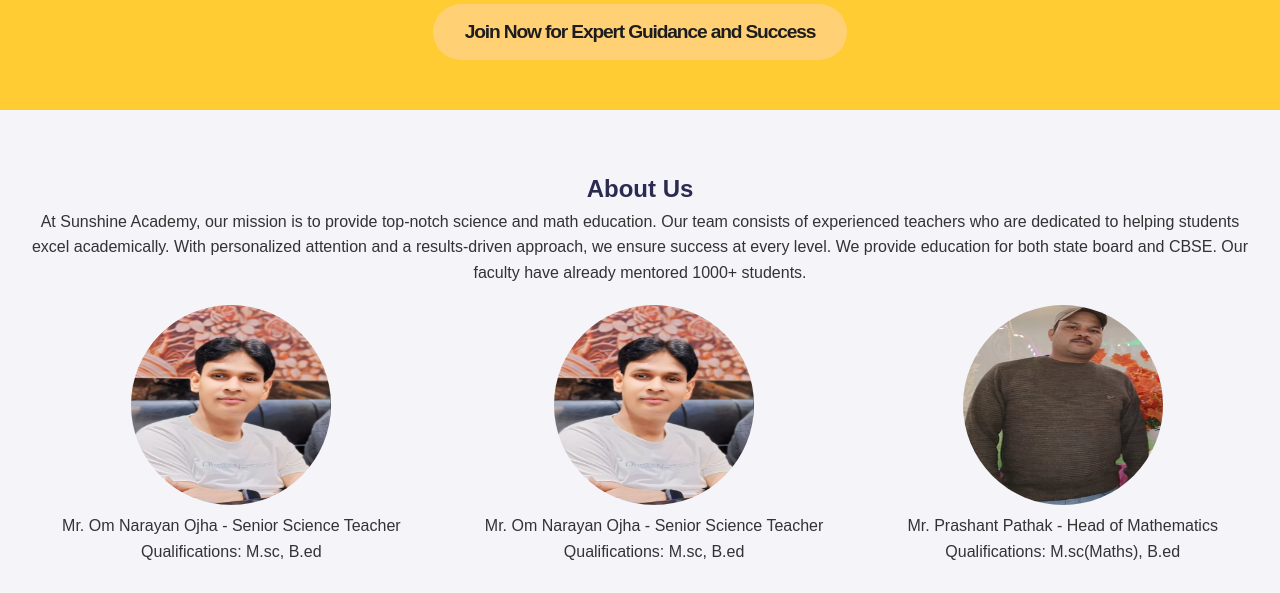
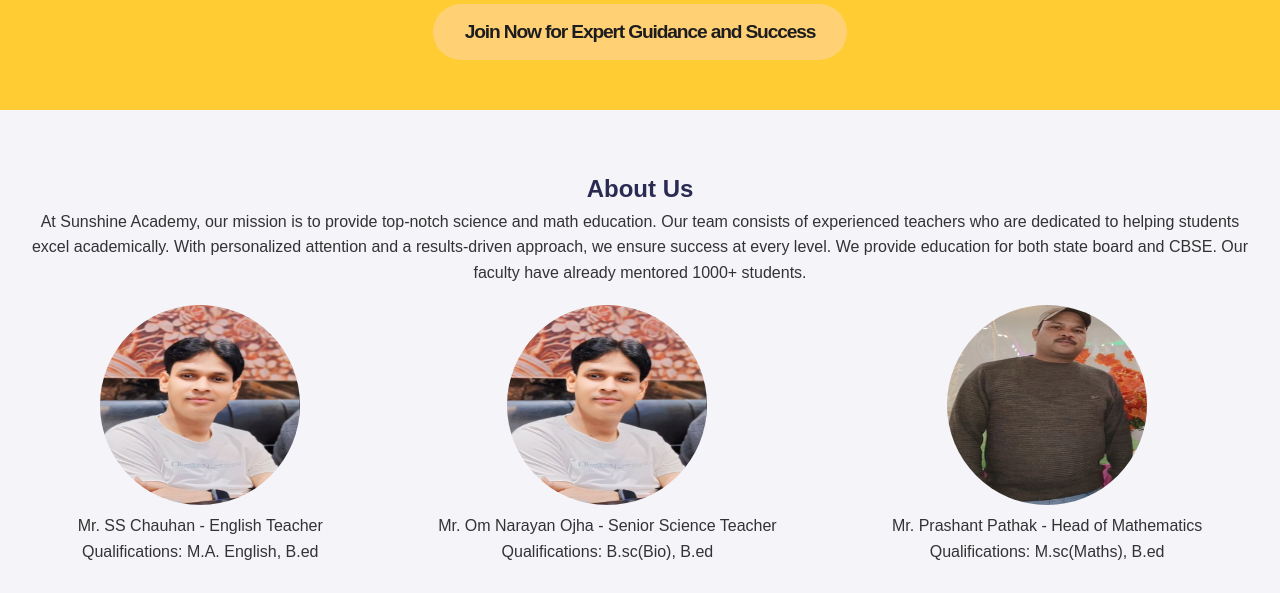
Before and after one commit to carnage6969/sunshineacademybhind, a website: page public/index.html in a window 1280 px wide. Shown: the part 359-952 px from the top of the page. Drawn offline with Linux system fonts and the light colour scheme.

Commit message:
Update index.html

```diff
--- a/public/index.html
+++ b/public/index.html
@@ -43,13 +43,13 @@
         <div class="teacher-photos">
             <div class="teacher">
                 <img src="images/om.png" alt="Teacher 1">
-                <p>Mr. Om Narayan Ojha - Senior Science Teacher</p>
-                <p>Qualifications: M.sc, B.ed</p>
+                <p>Mr. SS Chauhan - English Teacher</p>
+                <p>Qualifications: M.A. English, B.ed</p>
             </div>
             <div class="teacher">
                 <img src="images/om.png" alt="Teacher 1">
                 <p>Mr. Om Narayan Ojha - Senior Science Teacher</p>
-                <p>Qualifications: M.sc, B.ed</p>
+                <p>Qualifications: B.sc(Bio), B.ed</p>
             </div>
             <div class="teacher">
                 <img src="images/p.png" alt="Teacher 2">
```
